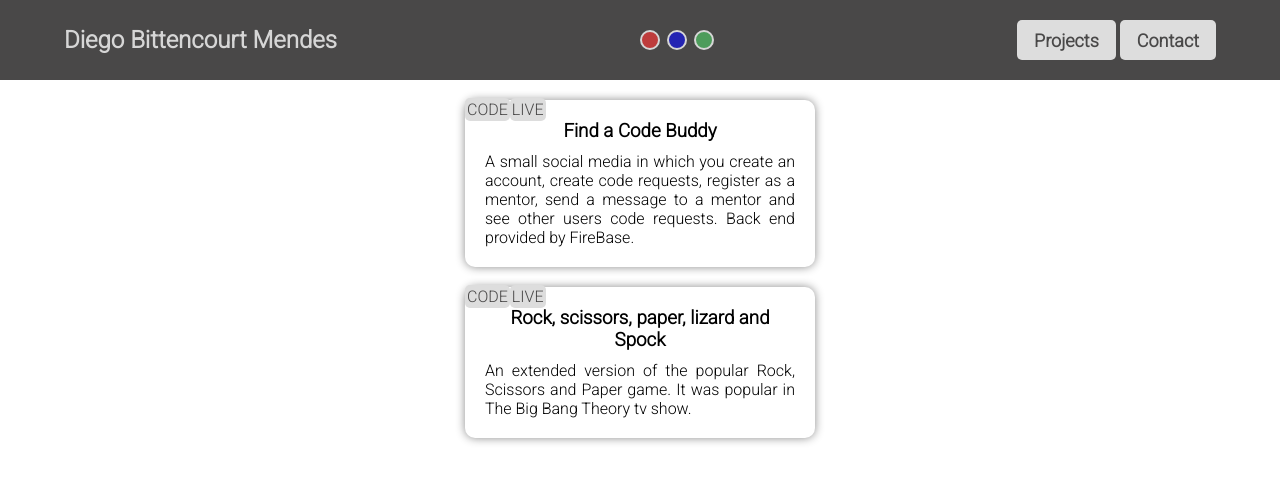
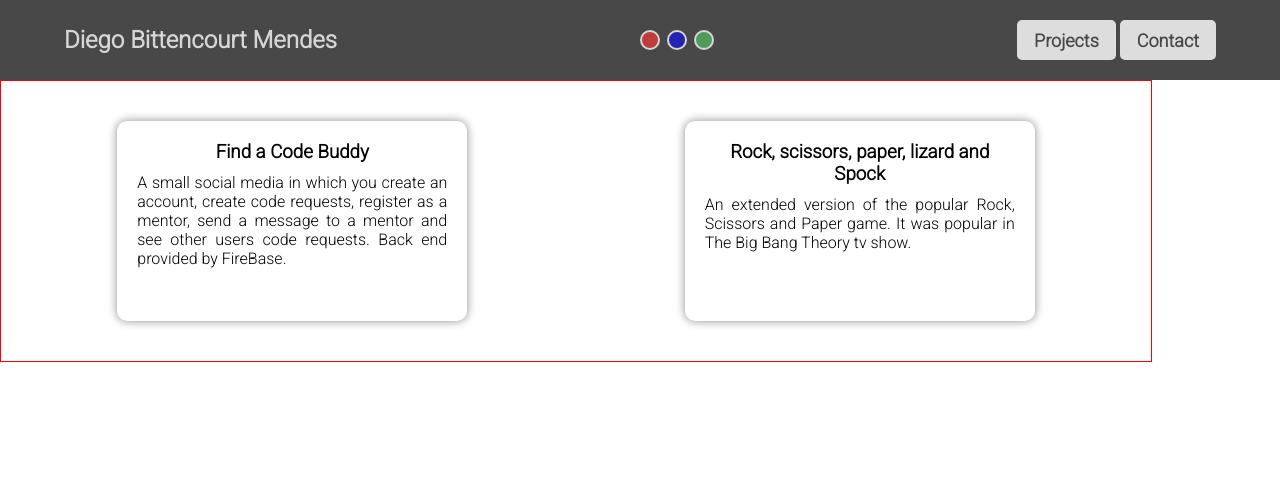
Before and after one commit to Diego-Bittencourt/portfolio_page, a Vue app: page /projects in a window 1280 px wide. Shown: the top 482 px of the page. Built offline with nearby package versions, Linux system fonts and the light colour scheme.

Commit message:
FEAT - the gray overlayer in project with functional buttons.

```diff
--- a/src/components/UI/BaseButton.vue
+++ b/src/components/UI/BaseButton.vue
@@ -7,7 +7,7 @@
   </router-link>
   <a v-if="outlink" :href="receivedlink" target="_blank">
     <slot></slot>
-    </a>
+  </a>
 </template>
 
 <script>
--- a/src/components/UI/BaseCard.vue
+++ b/src/components/UI/BaseCard.vue
@@ -24,6 +24,7 @@ export default {
     box-shadow: 0 0 10px rgb(139, 139, 139);
     margin: 2rem auto;
     max-width: 35rem;
+    max-height: 35rem;
     transition: 0.3s;
     border-radius: 10px;
 }
--- a/src/components/projects/ListItem.vue
+++ b/src/components/projects/ListItem.vue
@@ -21,7 +21,10 @@ export default {
 li {
     list-style: none;
     padding: 2rem;
+    width: 100%;
+    height: 20rem;
     position: relative;
+    margin: 0;
 }
 
 h3 {
@@ -42,10 +45,17 @@ p {
     top: 0;
     left: 0;
     border-radius: 10px;
+    display: flex;
+    justify-content: center;
+    align-items: center;
+    overflow: hidden;
 }
+
 
 li:hover .linkswrapper {
     height: 100%;
     transition: 1s;
 }
+
+
 </style>
--- a/src/pages/ProjectList.vue
+++ b/src/pages/ProjectList.vue
@@ -12,10 +12,10 @@
 </template>
 
 <script>
-import ListItem from '../components/projects/ListItem.vue';
+import ListItem from "../components/projects/ListItem.vue";
 export default {
   components: {
-    ListItem
+    ListItem,
   },
   data() {
     return {
@@ -38,4 +38,16 @@ export default {
 };
 </script>
 
-<style scoped></style>
+<style scoped>
+ul {
+  width: 90%;
+  max-width: 1200px;
+  display: flex;
+  flex-wrap: wrap;
+  justify-content: center;
+  align-items: stretch;
+  gap: 2.5rem;
+  padding: 2rem;
+  border: 1px solid red;
+}
+</style>
```
